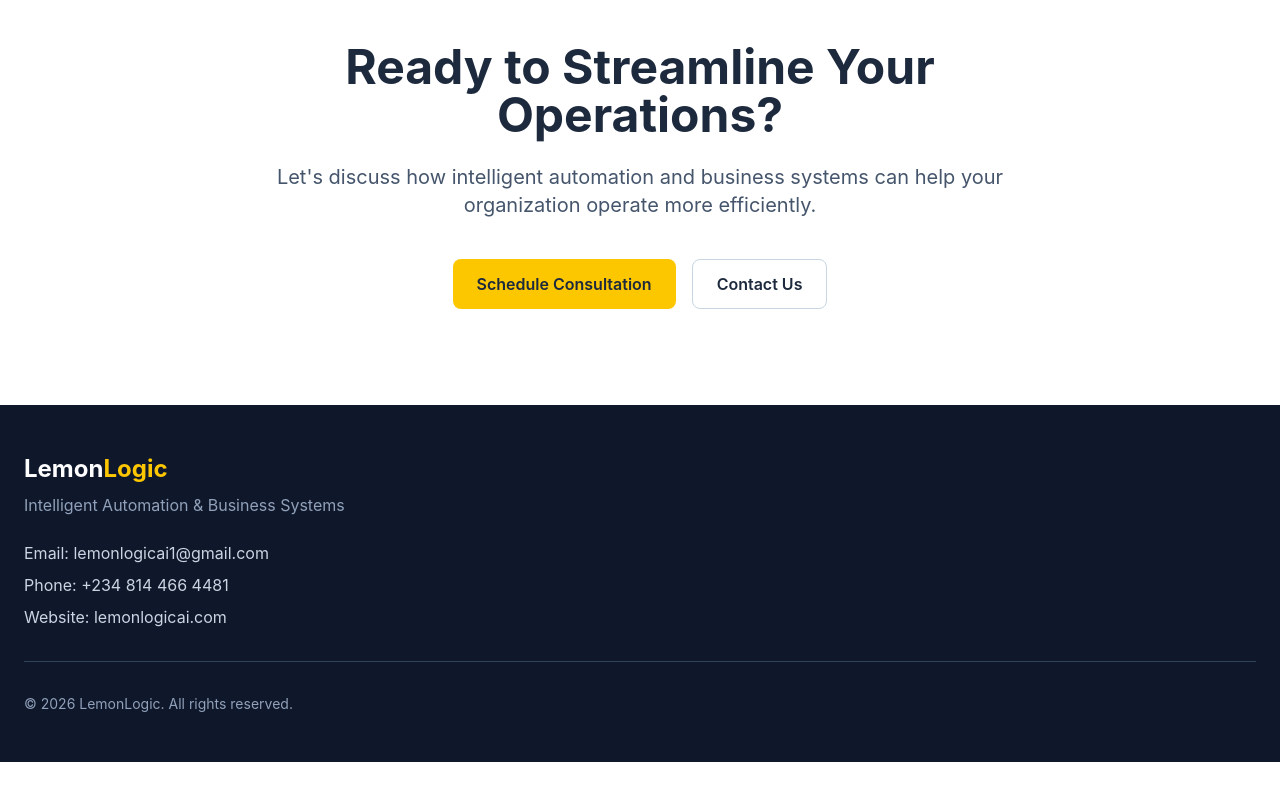
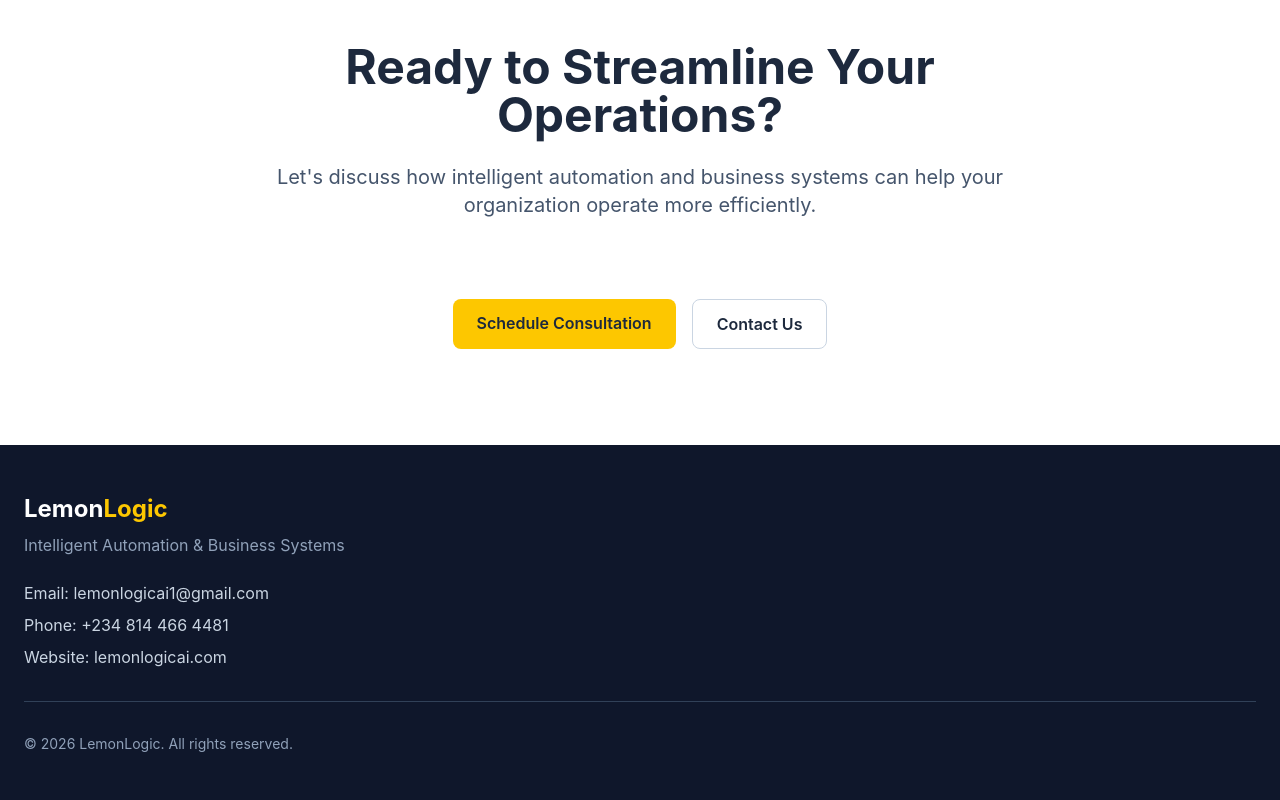
Before and after one commit to olaric8/lemonlogic-website, a React (Vite) app: page / in a window 1280 px wide. Shown: the part 2415-3215 px from the top of the page. Before the commit the page ends 3177 px from the top, so only its background shows below. Built offline with nearby package versions, Linux system fonts and the light colour scheme.

Commit message:
Fix CTA buttons

```diff
--- a/src/components/CTA.jsx
+++ b/src/components/CTA.jsx
@@ -13,13 +13,25 @@ export default function CTA() {
         </p>
 
         <div className="mt-10 flex justify-center gap-4">
-          <button className="bg-yellow-400 hover:bg-yellow-500 px-6 py-3 rounded-lg font-semibold">
-            Schedule Consultation
-          </button>
+          <div className="mt-10 flex justify-center gap-4">
+  <a
+    href="https://wa.me/2348144664481?text=Hello%20LemonLogic,%20I'd%20like%20to%20schedule%20a%20consultation."
+    target="_blank"
+    rel="noopener noreferrer"
+    className="bg-yellow-400 hover:bg-yellow-500 px-6 py-3 rounded-lg font-semibold"
+  >
+    Schedule Consultation
+  </a>
 
-          <button className="border border-slate-300 px-6 py-3 rounded-lg font-semibold">
-            Contact Us
-          </button>
+  <a
+    href="https://wa.me/2348144664481?text=Hello%20LemonLogic,%20I'd%20like%20to%20learn%20more%20about%20your%20services."
+    target="_blank"
+    rel="noopener noreferrer"
+    className="border border-slate-300 px-6 py-3 rounded-lg font-semibold hover:bg-slate-100"
+  >
+    Contact Us
+  </a>
+</div>
         </div>
 
       </div>
```
